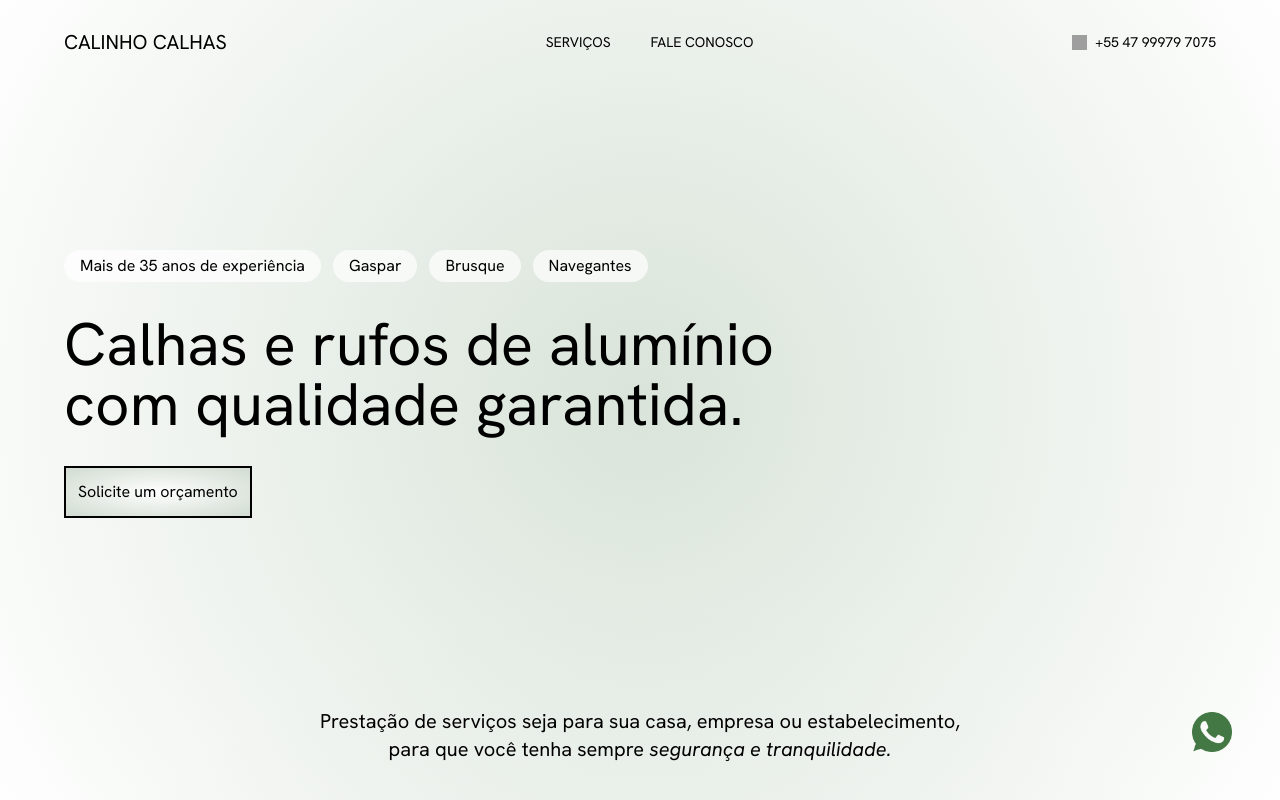
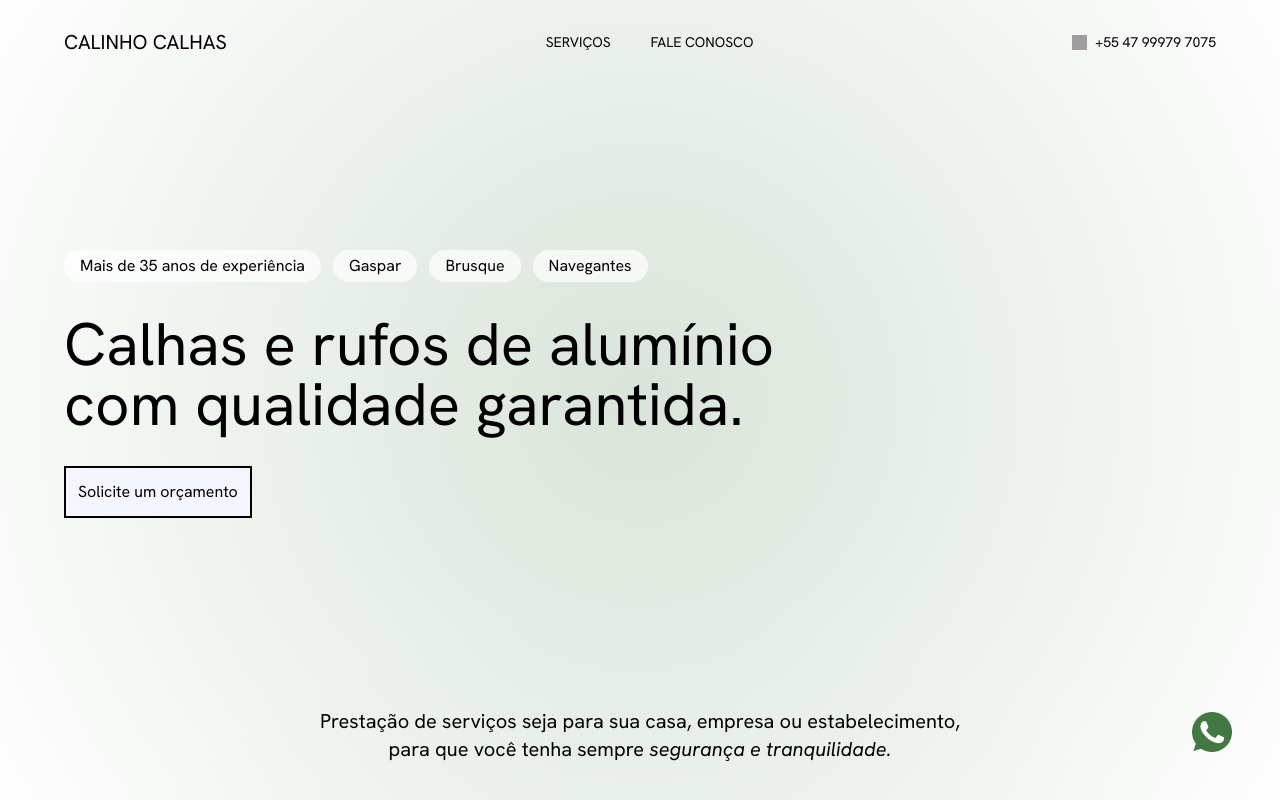
Before and after one commit to zmngabriela/calhasgaspar, a Vue app: page / in a window 1280 px wide. Shown: the top 800 px of the page. Built offline with nearby package versions, Linux system fonts and the light colour scheme; grey boxes are pictures that could not be loaded.

Commit message:
style: minimal adjustment in button background for better ui

```diff
--- a/src/components/Hero.vue
+++ b/src/components/Hero.vue
@@ -12,7 +12,7 @@
             <h2 class="text-4xl md:text-5xl lg:text-6xl">Calhas e rufos de alumínio com qualidade garantida.</h2>
             <a
                 href="#contact"
-                class="p-3 text-base border-2 border-black hover:scale-[1.01] cursor-pointer bg-radial from-white to-detail/20"
+                class="p-3 text-base border-2 border-black hover:scale-[1.01] cursor-pointer bg-background"
             >
                 Solicite um orçamento
             </a>
```
